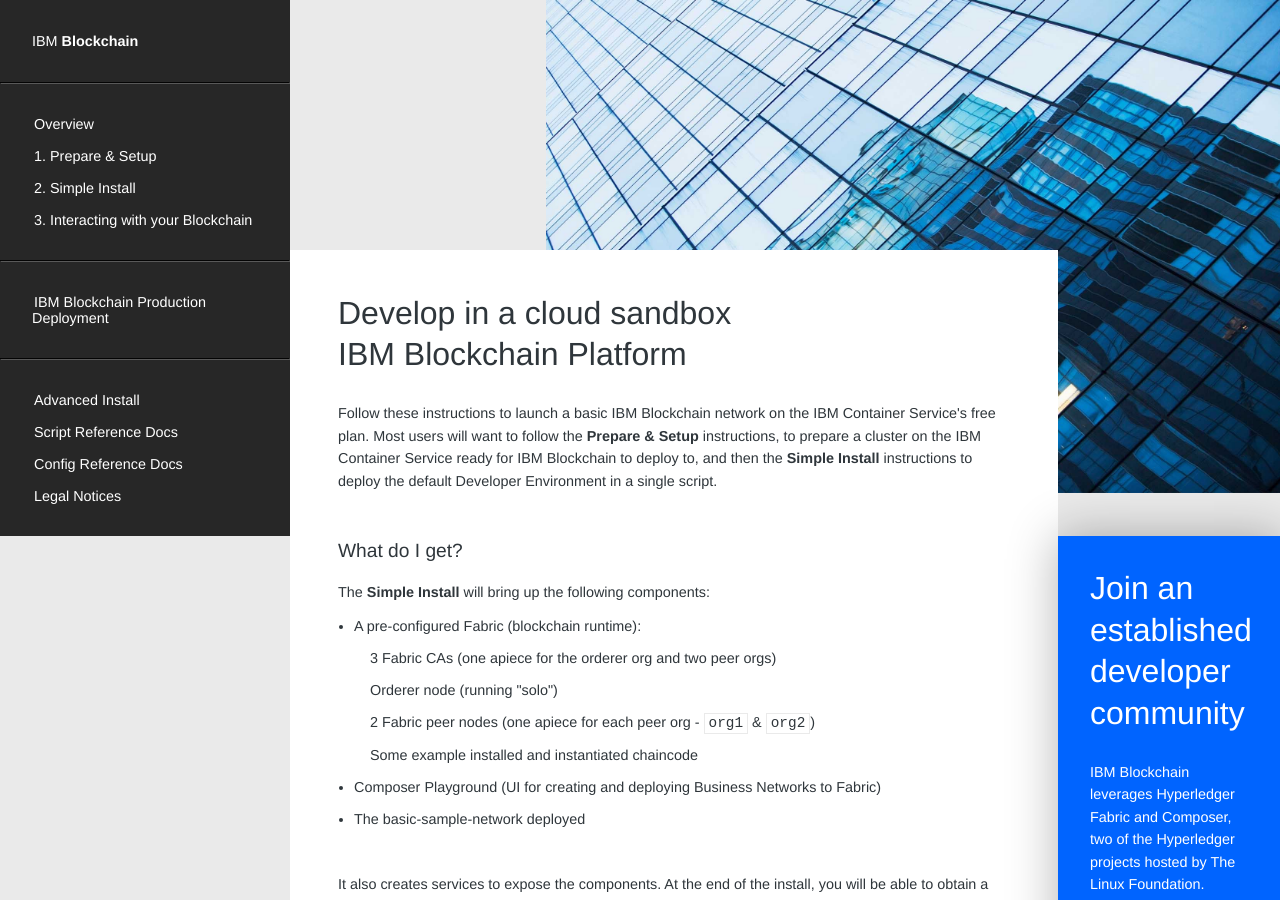
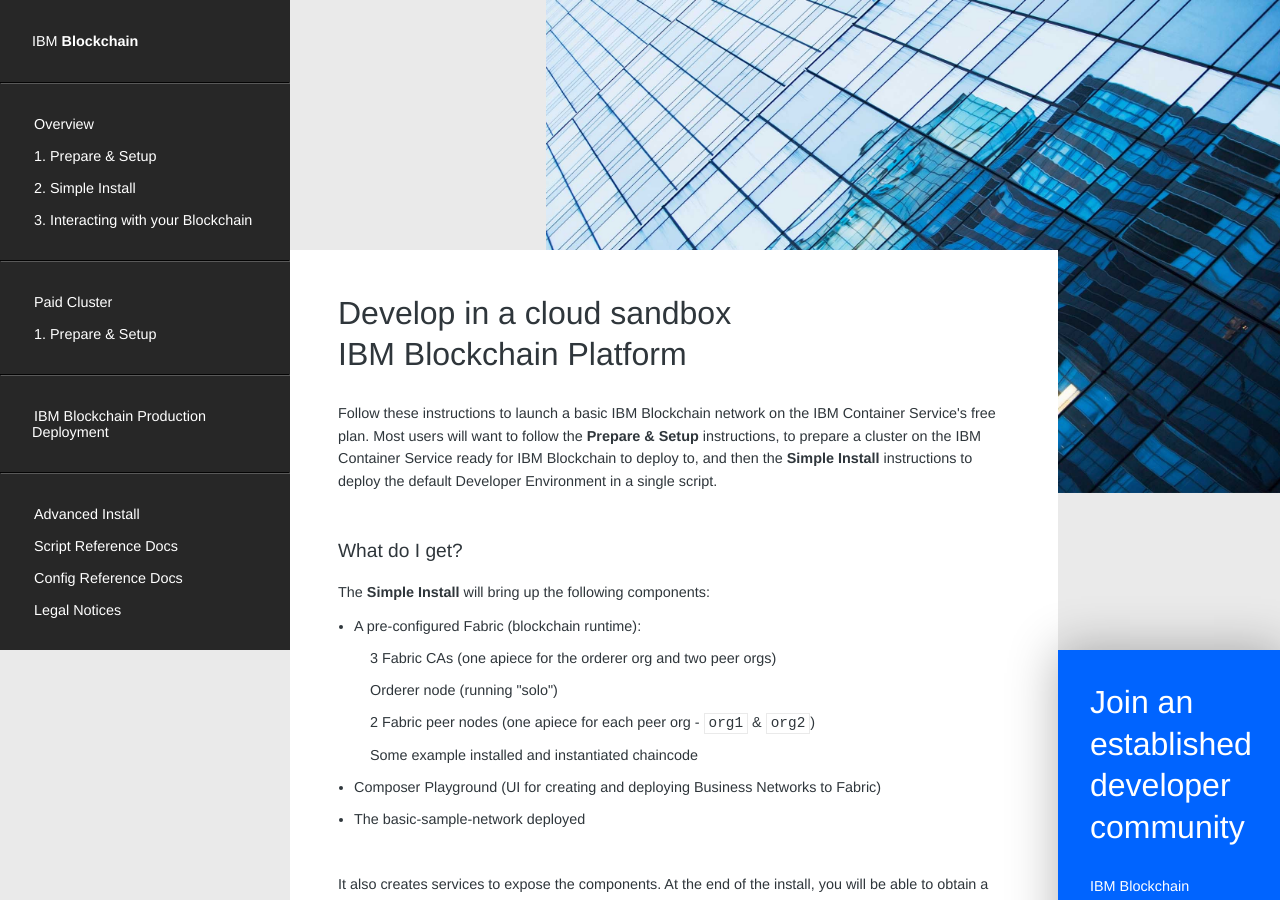
Before and after one commit to IBM-Blockchain-Archive/ibm-blockchain.github.io, a Jekyll site: the page built from index.html, in a window 1280 px wide and 900 px high. Built offline with Jekyll 4.4.1, drawn with Linux system fonts in a browser that asks for light colours; some web fonts are replaced.

Commit message:
adding links and section for paid cluster

```diff
--- a/_includes/header.html
+++ b/_includes/header.html
@@ -8,6 +8,13 @@
         <li><a href="{{ page.url }}">{{ page.title }}</a></li>
         {% endif %}
         {% endfor %}
+      </ul>
+      <hr>
+      <ul>
+        <li><a href="">Paid Cluster</a></li>
+        {% for page in site.pages %} {% if page.category == "paid" | sort:"order" %}
+        <li><a href="{{ page.url }}">{{ page.title }}</a></li>
+        {% endif %} {% endfor %}
       </ul>
       <hr>
       <ul>
```
